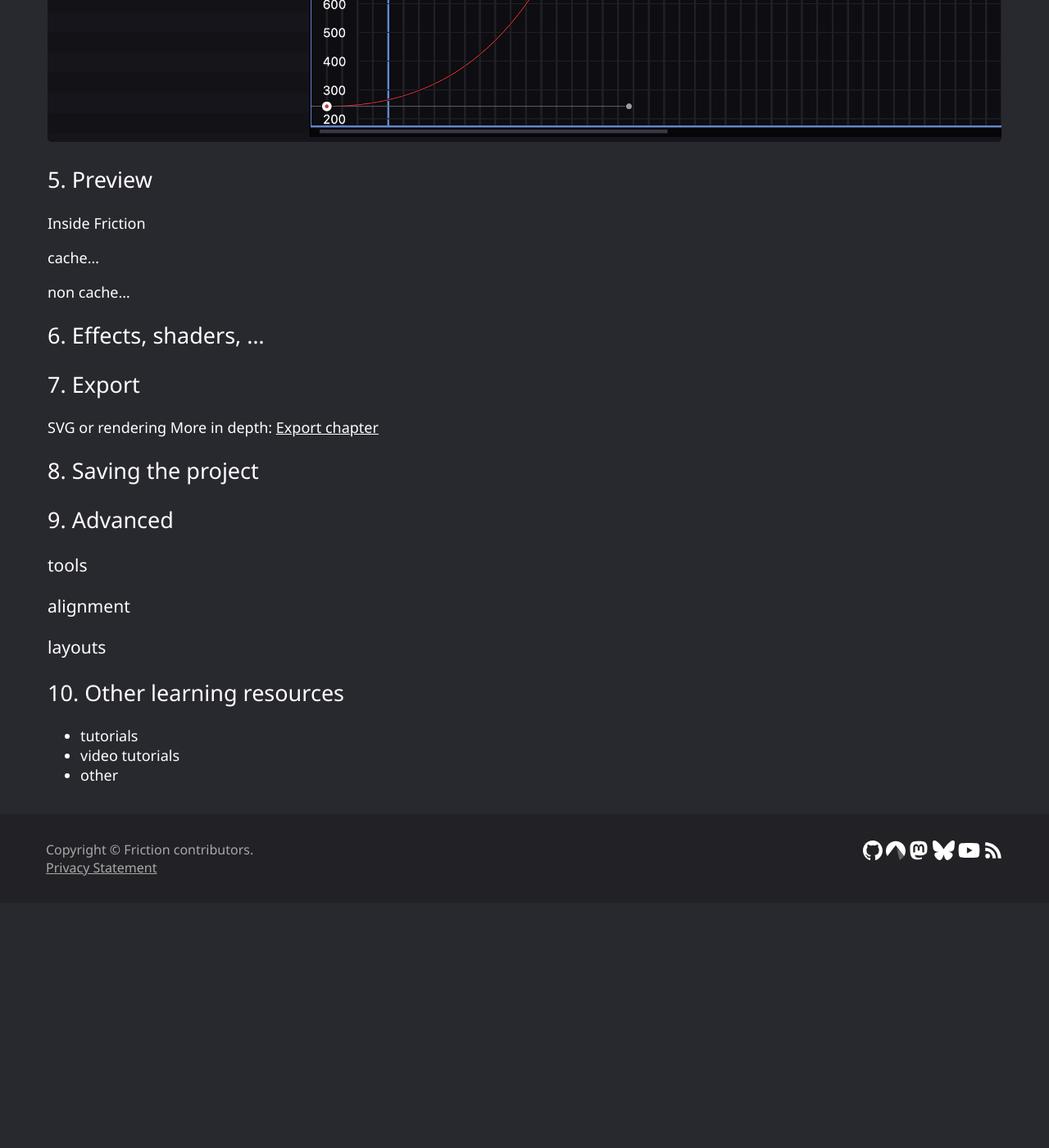
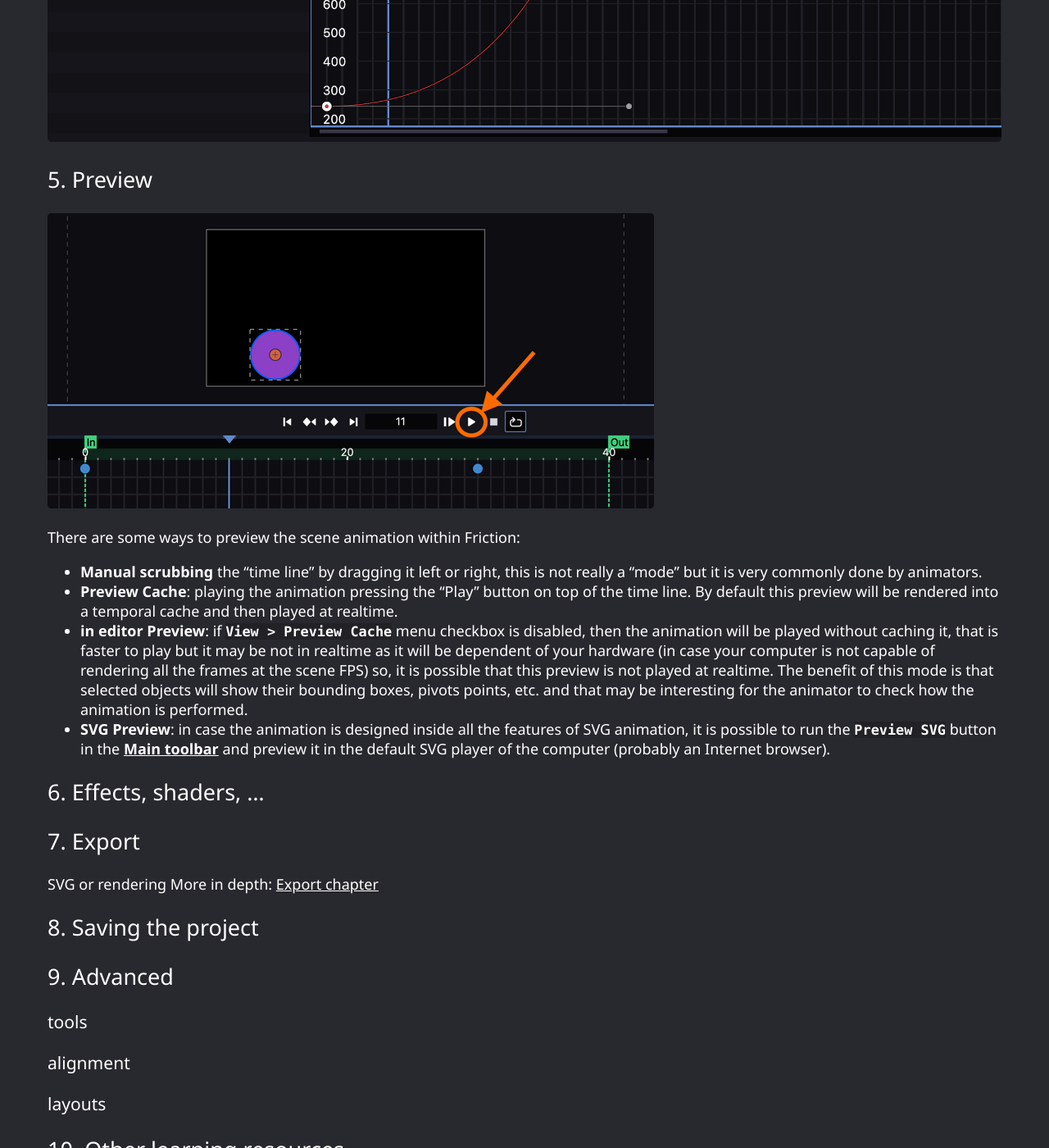
Before and after one commit to friction2d/friction2d.github.io, a Jekyll site: the page built from documentation/usage.md, in a window 1280 px wide and 1400 px high, scrolled down 11400 px. Shown: the whole window at 82% size. Built offline with Jekyll 4.4.1, drawn with Linux system fonts in a browser that asks for light colours; before the commit the page ends 12501 px from its top, so only the background shows below that.

Commit message:
creating "Preview" chapter

```diff
--- a/documentation/usage.md
+++ b/documentation/usage.md
@@ -160,11 +160,13 @@ Example of keyframes with smooth handles:
 
 ## 5. Preview
 
-Inside Friction
+![Play button](/assets/documentation/usage/usage_preview_play.png)
 
-cache...
-
-non cache...
+There are some ways to preview the scene animation within Friction:
+- **Manual scrubbing** the "time line" by dragging it left or right, this is not really a "mode" but it is very commonly done by animators.
+- **Preview Cache**: playing the animation pressing the "Play" button on top of the time line. By default this preview will be rendered into a temporal cache and then played at realtime.
+- **in editor Preview**: if `View > Preview Cache` menu checkbox is disabled, then the animation will be played without caching it, that is faster to play but it may be not in realtime as it will be dependent of your hardware (in case your computer is not capable of rendering all the frames at the scene FPS) so, it is possible that this preview is not played at realtime. The benefit of this mode is that selected objects will show their bounding boxes, pivots points, etc. and that may be interesting for the animator to check how the animation is performed.
+- **SVG Preview**: in case the animation is designed inside all the features of SVG animation, it is possible to run the `Preview SVG` button in the **[Main toolbar](userinterface.html#1-main-toolbar)** and preview it in the default SVG player of the computer (probably an Internet browser).
 
 ## 6. Effects, shaders, ...
 
```
Also changed, not shown: assets/documentation/usage/usage_preview_play.png (added).
